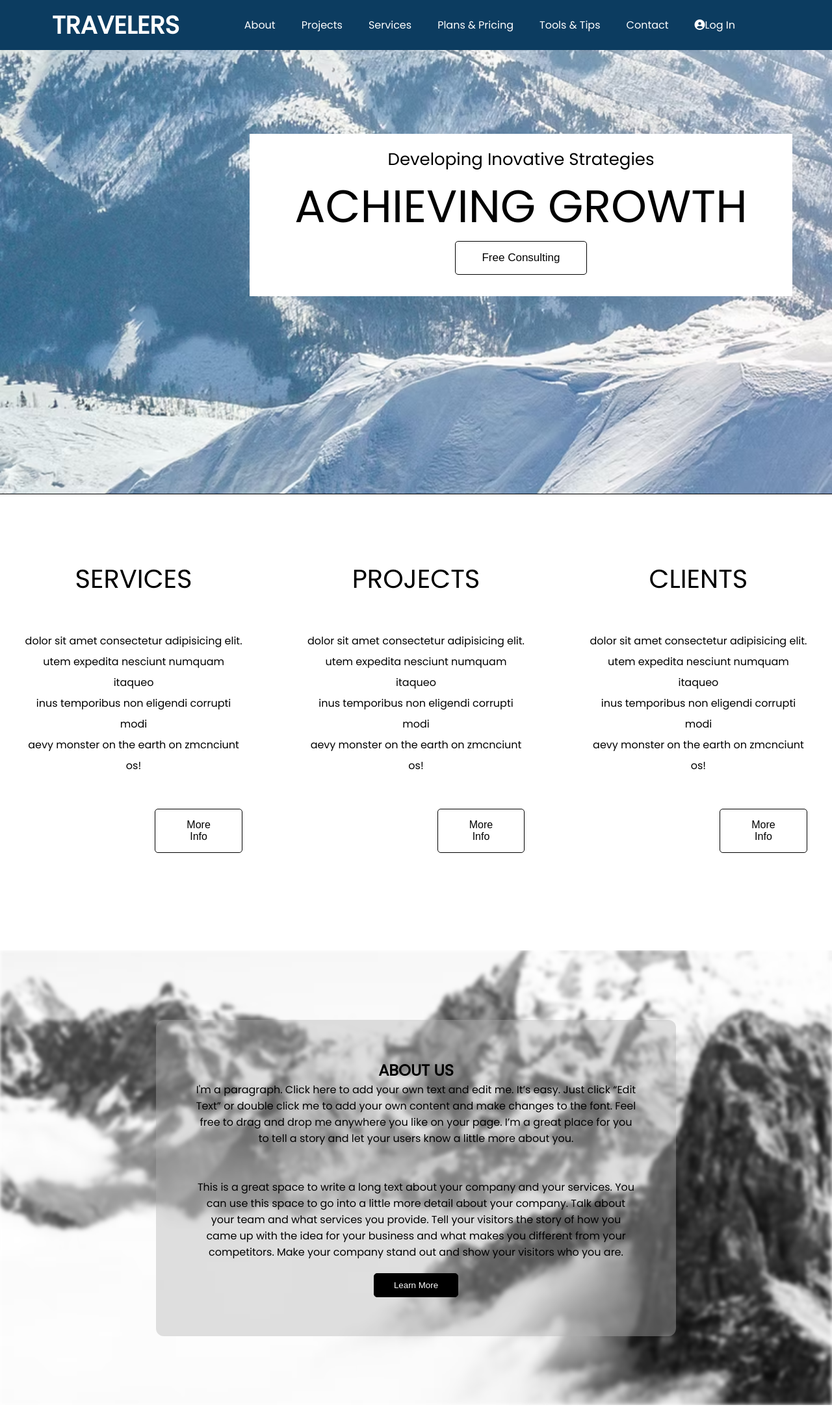
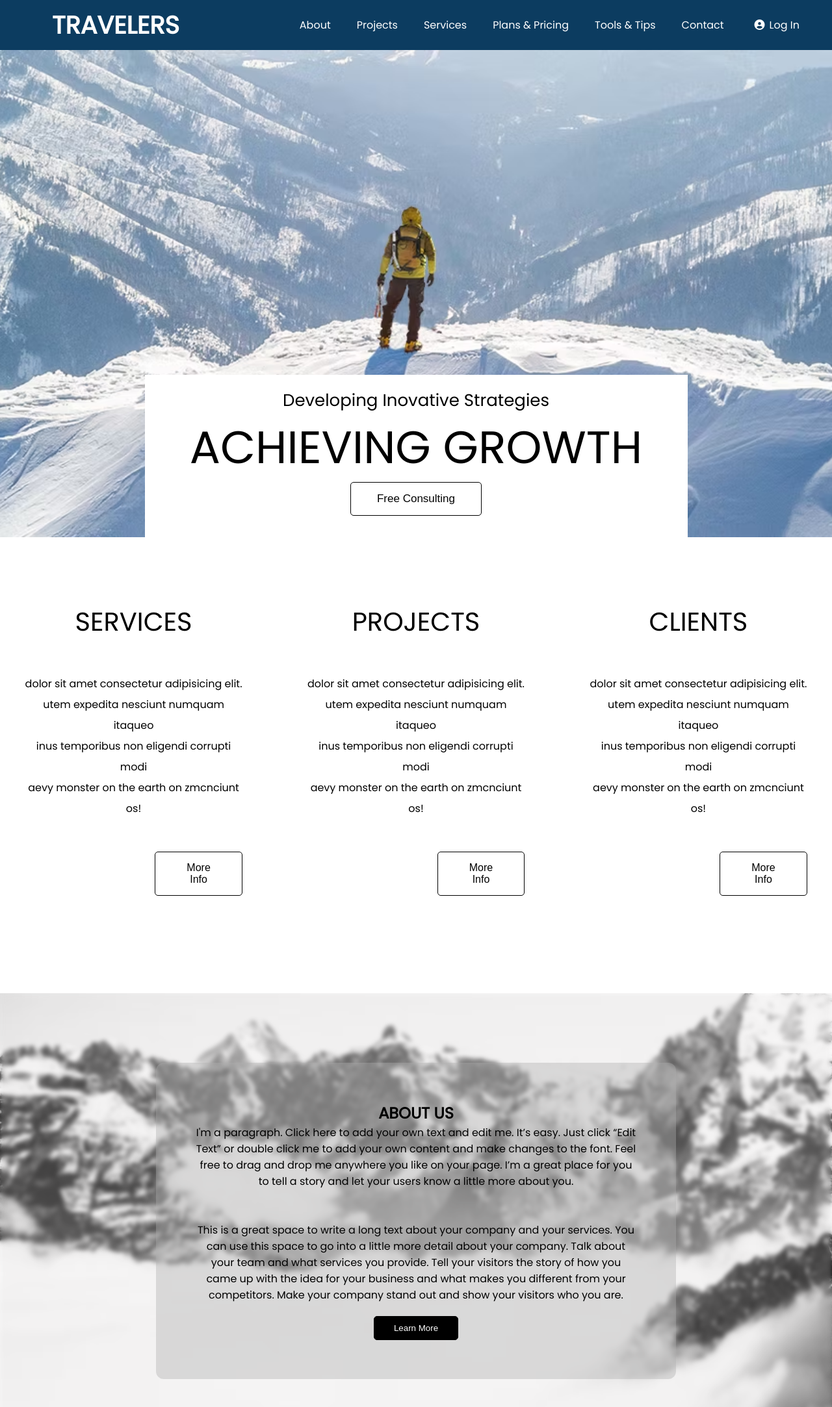
Before and after one commit to Mohammadbilal90/Travelers.com, a plain HTML site: page index.html in a window 1280 px wide. Shown: the top 2166 px of the page at 65% size. Drawn offline with nearby package versions, Linux system fonts and the light colour scheme.

Commit message:
some changes and make it more actractive

```diff
--- a/css/style.css
+++ b/css/style.css
@@ -13,13 +13,12 @@ body {
 
 header{
     background-color: rgb(12, 60, 96);
-    position: fixed;
     top: 0;
     left: 0;
-    width: 100%;
     color: #fff;
     display: flex;
     z-index: 1;
+    justify-content: space-between;
 }
 .logo{
     padding: 10px 80px;
@@ -65,14 +64,16 @@ nav ul li a:hover {
 
 .first-section{
     background: url(../assets/images/82fcd3_47a465bb9c6f4b52a0cc83f281806af8~mv2.avif) no-repeat;
-    background-size: cover;
-    height: 95vh;
-    padding-bottom: 220px;
+        background-size: cover;
+        object-fit: cover;
+        height: 750px;
+        overflow: hidden;
+        display: flex;
+        justify-content: center;
+        align-items: end;
+        background-position: center;
 }
-.bg-img{
-    width: 100%;
-    height: 100%;
-}
+
 .bg-img img{
 
     position: relative;
@@ -81,14 +82,13 @@ nav ul li a:hover {
     background-repeat: no-repeat;
 }
 .bg-text{
-    bottom: 43%;
+
     background: #fff;
     width:835px;
     height: 250px;
     text-align: center;
-    margin: 0 30%;
-    position: absolute;
-    object-fit: inherit;
+    margin: 0 auto;
+
 }
 .bg-text h1{
     color: #000;
@@ -116,7 +116,7 @@ nav ul li a:hover {
     border: 1px solid#000;
 }
 .all-three-cards{
-    border-top: 1px solid#000;
+    /* border-top: 1px solid#000; */
     padding-top: 50px;
 }
 .ser-pro{
@@ -160,13 +160,28 @@ nav ul li a:hover {
 }
 
 .parallex-img {
+ background: url('../assets/images/parallex-image.avif') no-repeat;
+
+ background-size: cover;
   position: relative;
-  width: 100%;
   height: 700px;
   overflow: hidden;
   display: flex;
   justify-content: center;
   align-items: center;
+
+  }
+   .parallex-img::after {
+    position: absolute;
+    content: '';
+    top: 0;
+    left: 0;
+    width: 100%;
+    height: 100%;
+    background-color: rgb(213 211 211 / 20%);
+    filter: blur(3px);
+    backdrop-filter: blur(1px);
+}
 }
 .bg-blur {
   position: absolute;
@@ -175,10 +190,11 @@ nav ul li a:hover {
   width: 100%;
   height: 100%;
   object-fit: cover;
-  filter: blur(3px);
+
   z-index: 0;
 }
 .parallex-text {
+
   position: relative;
   z-index: 0;
   width: 800px;
@@ -188,6 +204,7 @@ nav ul li a:hover {
   padding: 60px;
   background-color: rgba(175, 175, 175, 0.4);
   border-radius: 12px;
+  z-index: 999999;
 }
 .parallex-btn a {
     text-decoration: none;
@@ -276,7 +293,7 @@ nav ul li a:hover {
     padding-top: 30px;
 }
 .contact-form-left {
-    margin-left: 600px;
+    padding-left: 600px;
 }
 .contact-section label {
     color: #fff;
@@ -381,7 +398,13 @@ nav ul li a:hover {
 
 
 
+
+header {
+    justify-content: space-between;
+    padding-inline-end: 30px;
 }
 
-
 nav {margin-left: 0;}
+nav ul li i{
+margin-inline:7px;
+}
--- a/index.html
+++ b/index.html
@@ -4,10 +4,9 @@
 <head>
     <meta charset="UTF-8">
     <meta name="viewport" content="width=device-width, initial-scale=1.0">
-    <link rel="stylesheet" href="css/style.css">
+    <link rel="stylesheet" href="/css/style.css">
     <link href="https://fonts.googleapis.com/css2?family=Poppins&display=swap" rel="stylesheet">
     <link rel="stylesheet" href="https://cdnjs.cloudflare.com/ajax/libs/font-awesome/6.5.0/css/all.min.css">
-    <link href="https://unpkg.com/aos@2.3.1/dist/aos.css" rel="stylesheet">
 
     <title>Travelers.com</title>
 </head>
@@ -32,14 +31,11 @@
 
     <main>
         <section class="first-section">
-            <div class="bg-img">
-
-                <div class="bg-text">
+                 <div class="bg-text">
                     <h3>Developing Inovative Strategies</h3>
                     <h1>ACHIEVING GROWTH</h1>
                     <button class="bg-btn">Free Consulting</button>
                 </div>
-            </div>
         </section>
 
         <div data-aos="fade-up">
@@ -77,7 +73,6 @@
 
         <div data-aos="fade-up">
             <section class="parallex-img">
-                <img class="bg-blur" src="assets/images/parallex-image.avif" alt="parallax blurred background" />
                 <div class="parallex-text">
                     <h1>ABOUT US</h1>
                     <p>I'm a paragraph. Click here to add your own text and edit me. It’s easy. Just click “Edit
@@ -145,24 +140,19 @@
                 <h1 class="contact-h1">CONTACT</h1>
                 <div class="contact-forms">
                     <div class="contact-form-left">
-                        <label for="First name">First Name *</label><br>
+                        <label for="First name">First Name *</label>
                         <input type="text" class="contact-input">
-                        <br>
-                        <br>
+
                         <label for="Email">Email *</label><br>
                         <input type="text" class="contact-input">
                     </div>
                     <div class="contact-form-right">
-                        <label for="First name">Last Name *</label><br>
+                        <label for="First name">Last Name *</label>
                         <input type="text" class="contact-input">
-                        <br>
-                        <br>
+
                         <label for="Email">Subject</label><br>
                         <input type="text" class="contact-input">
-                        <br>
-                        <br>
-                        <br>
-                        <br>
+
                     </div>
                 </div>
             </section>
@@ -210,8 +200,6 @@
             <p>&copy; 2025 Centric.dxb All rights reserved.</p>
         </div>
     </div>
-    <script src="https://unpkg.com/aos@2.3.1/dist/aos.js"></script>
     <script src="js/app.js"></script>
 </body>
-
 </html>
```
